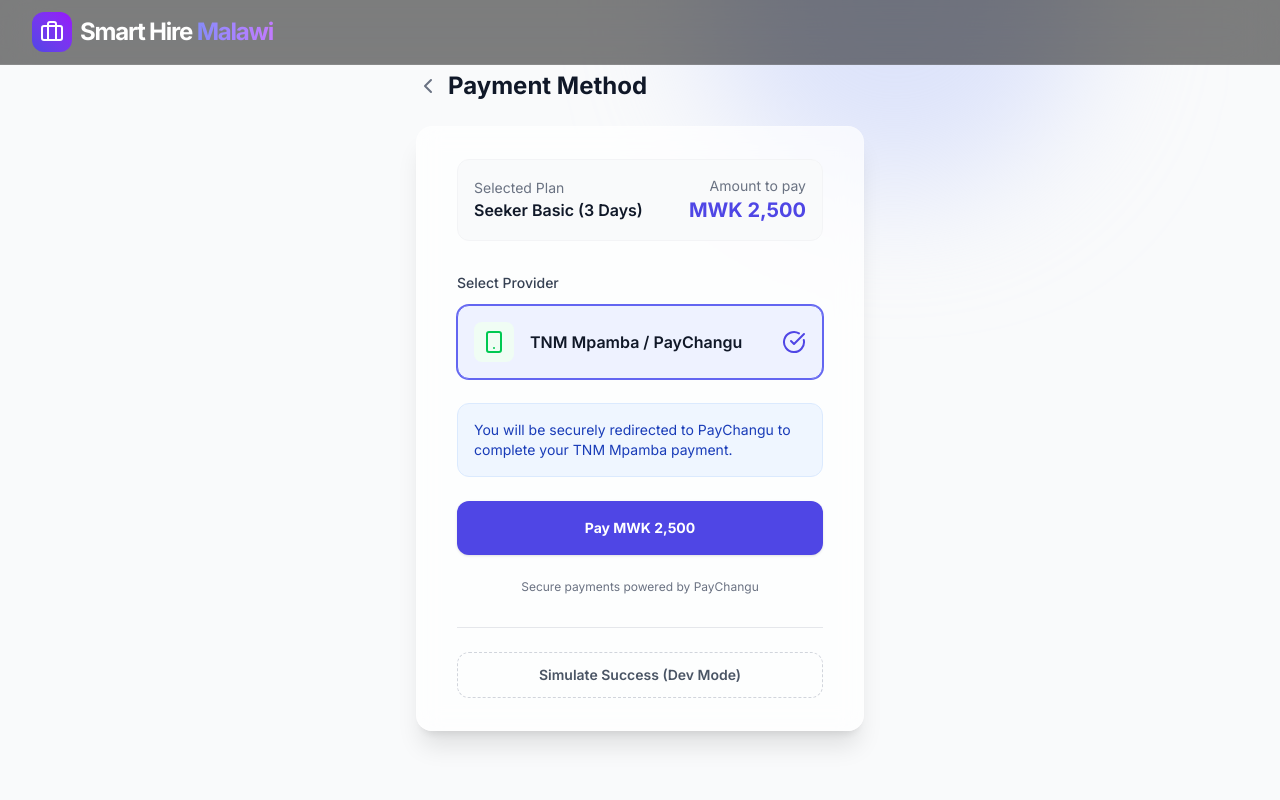
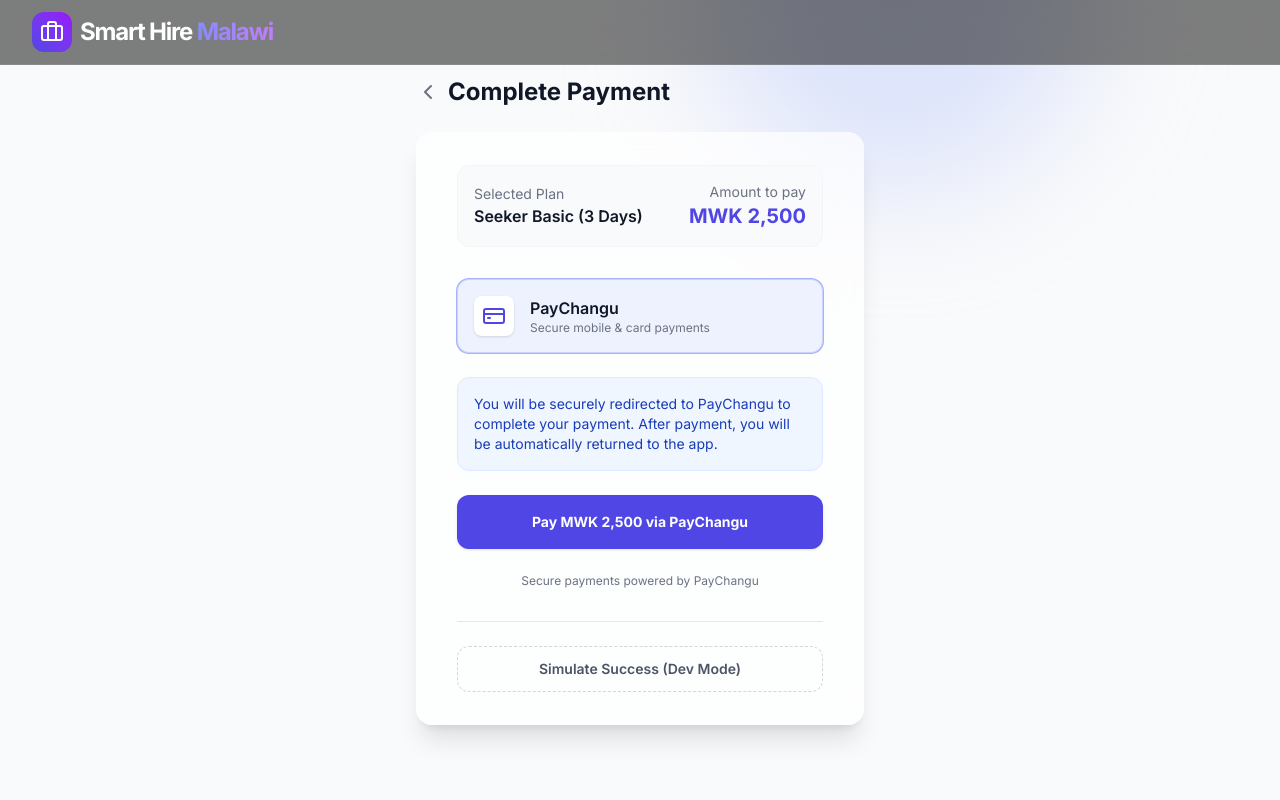
Before and after one commit to cheehgovala/JOB-VACANCY-app, a React (Vite) app: page /payment in a window 1280 px wide. Shown: the top 800 px of the page. Built offline with nearby package versions, Linux system fonts and the light colour scheme.

Commit message:
changes in some files

```diff
--- a/src/pages/public/Payment.jsx
+++ b/src/pages/public/Payment.jsx
@@ -1,12 +1,8 @@
 import { motion } from 'framer-motion';
-import { CheckCircle, ChevronLeft, Smartphone } from 'lucide-react';
+import { CreditCard, ChevronLeft } from 'lucide-react';
 import { useState } from 'react';
 import { Link, useNavigate, useSearchParams } from 'react-router-dom';
 import api from '../../api/axios.js';
-
-const PAYMENT_METHODS = [
-  { id: 'tnm_mpamba', name: 'TNM Mpamba / PayChangu', icon: Smartphone, color: 'text-green-500', bg: 'bg-green-50' }
-];
 
 const PLAN_DETAILS = {
   'employer_premium': { price: 'MWK 50,000', name: 'Employer Premium (Monthly)' },
@@ -19,7 +15,6 @@
   const planId = searchParams.get('plan') || 'seeker_basic';
   const plan = PLAN_DETAILS[planId] || PLAN_DETAILS['seeker_basic'];
 
-  const [method, setMethod] = useState(PAYMENT_METHODS[0].id);
   const [isProcessing, setIsProcessing] = useState(false);
   const navigate = useNavigate();
 
@@ -30,6 +25,7 @@
     try {
       const response = await api.post('/payments/init', { planId });
       if (response.data.success && response.data.checkout_url) {
+        // Redirect to PayChangu — backend /verify handles the return and activates subscription
         window.location.href = response.data.checkout_url;
       } else {
         alert(response.data.message || 'Failed to initialize payment');
@@ -52,11 +48,12 @@
             <ChevronLeft className="h-6 w-6" />
           </Link>
           <h2 className="text-2xl font-extrabold text-gray-900">
-            Payment Method
+            Complete Payment
           </h2>
         </div>
 
         <div className="glass px-4 py-8 sm:px-10 rounded-2xl">
+          {/* Plan Summary */}
           <div className="mb-8 p-4 bg-gray-50 rounded-xl border border-gray-100 flex justify-between items-center">
             <div>
               <p className="text-sm text-gray-500">Selected Plan</p>
@@ -68,41 +65,20 @@
             </div>
           </div>
 
+          {/* PayChangu provider card */}
+          <div className="flex items-center gap-4 p-4 border border-primary-200 bg-primary-50 rounded-xl mb-6 ring-1 ring-primary-300">
+            <div className="p-2 bg-white rounded-lg shadow-sm">
+              <CreditCard className="h-6 w-6 text-primary-600" />
+            </div>
+            <div className="flex-1">
+              <p className="font-semibold text-gray-900">PayChangu</p>
+              <p className="text-xs text-gray-500">Secure mobile & card payments</p>
+            </div>
+          </div>
+
           <form onSubmit={handlePay} className="space-y-6">
-            <div className="space-y-3">
-              <label className="block text-sm font-medium text-gray-700">Select Provider</label>
-              {PAYMENT_METHODS.map((m) => (
-                <label
-                  key={m.id}
-                  className={`flex items-center p-4 border rounded-xl cursor-pointer transition-all ${
-                    method === m.id ? 'border-primary-500 bg-primary-50 ring-1 ring-primary-500' : 'border-gray-200 hover:bg-gray-50'
-                  }`}
-                >
-                  <input
-                    type="radio"
-                    name="payment_method"
-                    value={m.id}
-                    checked={method === m.id}
-                    onChange={() => setMethod(m.id)}
-                    className="sr-only"
-                  />
-                  <div className={`p-2 rounded-lg ${m.bg} mr-4`}>
-                    <m.icon className={`h-6 w-6 ${m.color}`} />
-                  </div>
-                  <div className="flex-1">
-                    <p className="font-semibold text-gray-900">{m.name}</p>
-                  </div>
-                  {method === m.id && (
-                    <motion.div initial={{ scale: 0 }} animate={{ scale: 1 }}>
-                      <CheckCircle className="text-primary-600 h-6 w-6" />
-                    </motion.div>
-                  )}
-                </label>
-              ))}
-            </div>
-
             <div className="bg-blue-50 border border-blue-100 p-4 rounded-xl text-sm text-blue-800">
-              <p>You will be securely redirected to PayChangu to complete your TNM Mpamba payment.</p>
+              <p>You will be securely redirected to PayChangu to complete your payment. After payment, you will be automatically returned to the app.</p>
             </div>
 
             <button
@@ -118,10 +94,10 @@
                     <circle className="opacity-25" cx="12" cy="12" r="10" stroke="currentColor" strokeWidth="4"></circle>
                     <path className="opacity-75" fill="currentColor" d="M4 12a8 8 0 018-8V0C5.373 0 0 5.373 0 12h4zm2 5.291A7.962 7.962 0 014 12H0c0 3.042 1.135 5.824 3 7.938l3-2.647z"></path>
                   </svg>
-                  Processing Payment...
+                  Redirecting to PayChangu...
                 </span>
               ) : (
-                `Pay ${plan.price}`
+                `Pay ${plan.price} via PayChangu`
               )}
             </button>
 
--- a/src/pages/public/PaymentSuccess.jsx
+++ b/src/pages/public/PaymentSuccess.jsx
@@ -7,7 +7,6 @@
 
 export default function PaymentSuccess() {
   const [searchParams] = useSearchParams();
-  const planId = searchParams.get('plan') || 'seeker_basic';
   const { user, setUser } = useAuth();
   const navigate = useNavigate();
   const [verified, setVerified] = useState(false);
```
